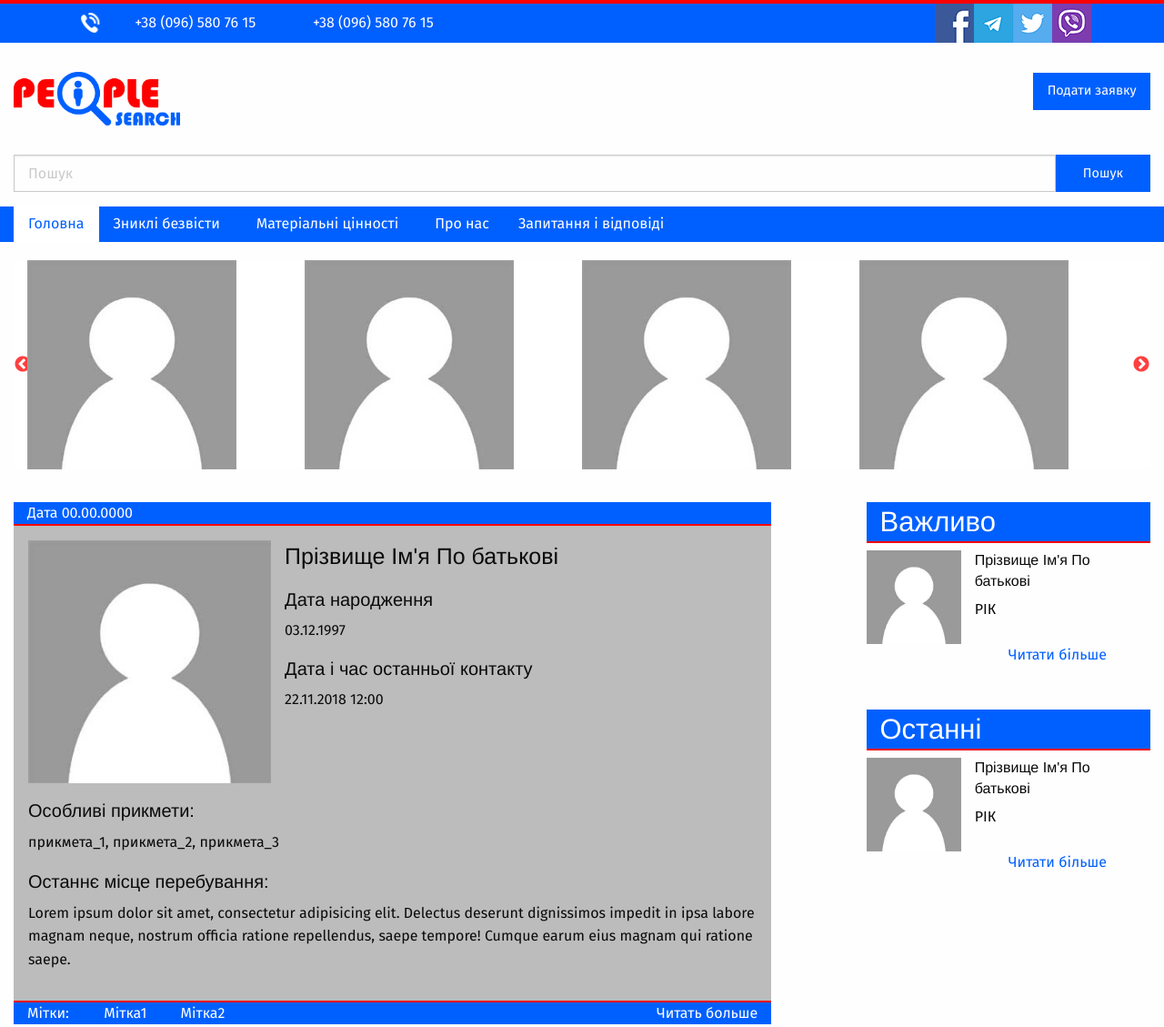
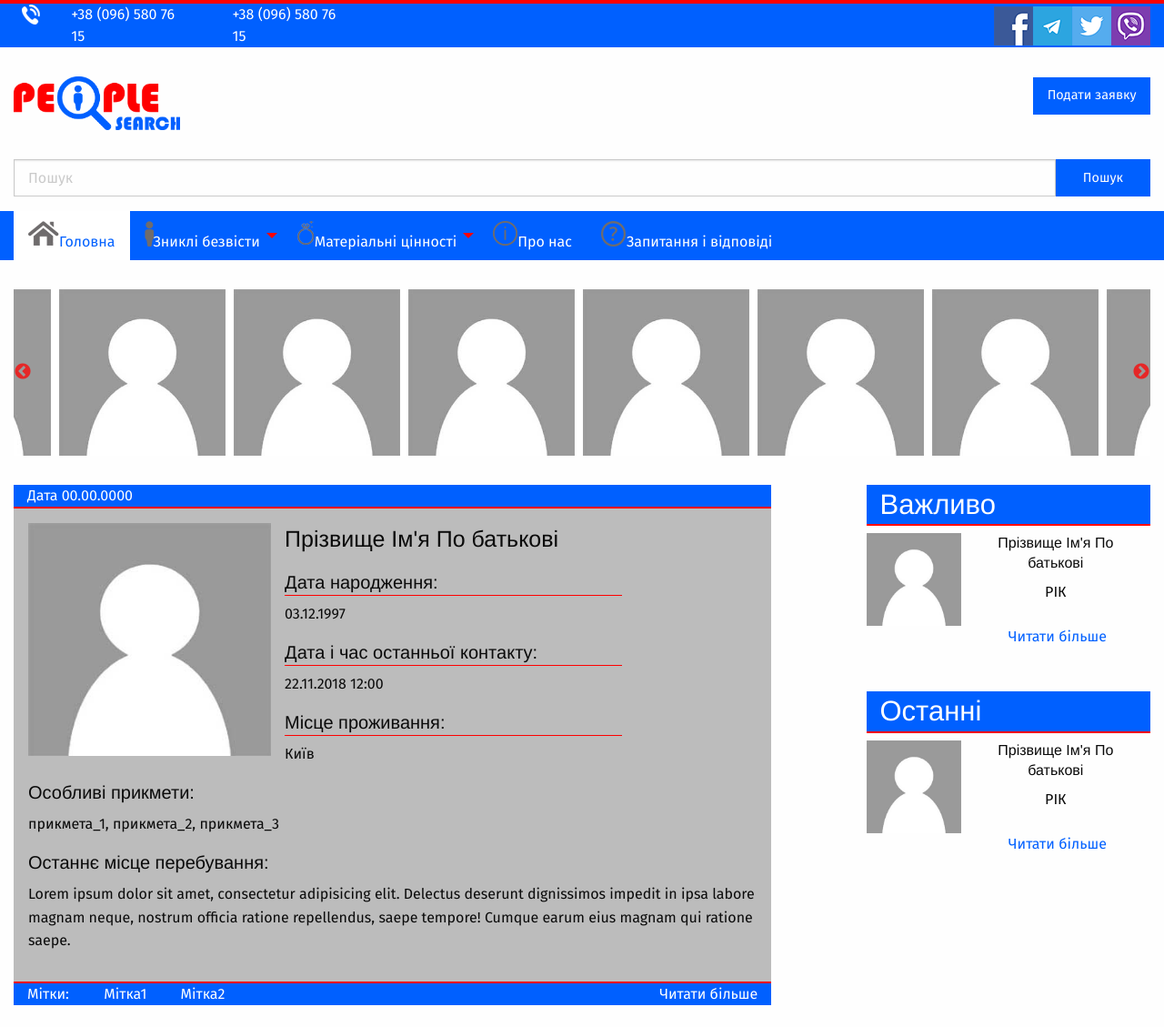
Before and after one commit to alampiler/PeopleSearch, a website: page app/index.html in a window 1280 px wide. Shown: the top 1129 px of the page at 91% size. Drawn offline with Linux system fonts and the light colour scheme.

Commit message:
Add some styles

```diff
--- a/app/index.html
+++ b/app/index.html
@@ -12,7 +12,7 @@
 </head>
 <body>
 <header class="header">
-<div class="header_top_menu row align-spaced align-middle">
+<div class="header_top_menu row align-justify align-middle">
 	<div class="row medium-6 large-4 telephones align-justify">
 		<span class="tel_img columns large-1"></span>
 		<span class="tel column large-5">+38 (096) 580 76 15</span>
@@ -40,8 +40,8 @@
 	</div>
 	<div class="columns large-12 main_menu">
 		<ul class="dropdown menu " data-dropdown-menu>
-			<li class="is-active"><a href="#">Головна</a></li>
-			<li>
+			<li class="is-active home"><a href="#">Головна</a></li>
+			<li class="search_p">
 				<a href="#">Зниклі безвісти</a>
 				<ul class="menu">
 					<li><a href="#">Дорослі</a></li>
@@ -50,23 +50,26 @@
 					<li><a href="#">Зниклі за кордоном</a></li>
 				</ul>
 			</li>
-			<li>
+			<li class="search_m">
 				<a href="#">Матеріальні цінності</a>
 				<ul class="menu">
 					<li><a href="#">Автівки</a></li>
 					<li><a href="#">Коштовності</a></li>
 					<li><a href="#">Мобільні телефони</a></li>
-					<li><a href="#"></a></li>
 				</ul>
 			</li>
-			<li><a href="#">Про нас</a></li>
-			<li><a href="#">Запитання і відповіді</a></li>
+			<li class="about">
+				<a href="#">Про нас</a>
+			</li>
+			<li class="faq">
+				<a href="#">Запитання і відповіді</a>
+			</li>
 		</ul>
 	</div>
 </nav>
 </header>
 <main class="main_content row align-justify">
-	<div class="slider columns large-12 align-center">
+	<div class="slider large-12">
 		<div class="slide_1">
 			<img src="img/profile-default.jpg" alt="">
 		</div>
@@ -85,6 +88,18 @@
 		<div class="slide_6">
 			<img src="img/profile-default.jpg" alt="">
 		</div>
+		<div class="slide_7">
+			<img src="img/profile-default.jpg" alt="">
+		</div>
+		<div class="slide_8">
+			<img src="img/profile-default.jpg" alt="">
+		</div>
+		<div class="slide_9">
+			<img src="img/profile-default.jpg" alt="">
+		</div>
+		<div class="slide_10">
+			<img src="img/profile-default.jpg" alt="">
+		</div>
 	</div>
 	<section class="main_info columns large-8 row">
 		<article class="columns large-12 info_block">
@@ -95,11 +110,13 @@
 				<img src="img/profile-default.jpg" alt="" class="info_img large-4">
 				<div class="info_basic columns large-6">
 					<h4 class="initials" id="initials">Прізвище Ім'я По батькові</h4>
-					<h5 class="birth_day_title">Дата народження</h5>
+					<h5 class="birth_day_title">Дата народження:</h5>
 					<span class="birth_day" id="birth_day">03.12.1997</span>
-					<h5 class="last_see_title">Дата і час останньої контакту</h5>
+					<h5 class="last_see_title">Дата і час останньої контакту:</h5>
 					<span class="last_see_date" id="last_see_date">22.11.2018</span>
 					<span class="last_see_time" id="last_see_time">12:00</span>
+					<h5 class="last_see_city_title">Місце проживання:</h5>
+					<span class="last_see_city" id="last_see_city">Київ</span>
 				</div>
 				<div class="info_text columns large-12">
 					<h5 class="spec_features">Особливі прикмети:</h5>
@@ -114,7 +131,7 @@
 					<a href="#" class="large-2 tag">Мітка1</a>
 					<a href="#" class="large-2 tag">Мітка2</a>
 				</div>
-				<a class="read_more large-4">Читать больше</a>
+				<a class="read_more large-4">Читати більше</a>
 			</footer>
 		</article>
 		<nav aria-label="Pagination">
@@ -136,7 +153,7 @@
 		<section class="important columns">
 			<article class="imp_block row">
 				<img src="img/profile-default.jpg" alt="" class="large-4">
-				<div class="imp_content columns large-8">
+				<div class="imp_content columns large-8 text-center">
 					<h6 class="initials">Прізвище Ім'я По батькові</h6>
 					<span class="year">РІК</span>
 				</div>
@@ -149,7 +166,7 @@
 		<section class="last columns">
 			<article class="last_block row">
 				<img src="img/profile-default.jpg" alt="" class="large-4">
-				<div class="last_content columns large-8">
+				<div class="last_content columns large-8 text-center">
 					<h6 class="initials ">Прізвище Ім'я По батькові</h6>
 					<span class="year">РІК</span>
 				</div>
@@ -162,8 +179,8 @@
 </main>
 <footer class="footer row align-center">
 	<div class="columns large-4">
-				<h5>Знаклі безвісти</h5>
-				<ul class="vertical dropdown menu" data-dropdown-menu>
+				<h5 class="large-6">Зниклі безвісти</h5>
+				<ul class="vertical menu">
 					<li><a href="#">Дорослі</a></li>
 					<li><a href="#">Діти</a></li>
 					<li><a href="#">Зона ООС</a></li>
@@ -171,21 +188,28 @@
 				</ul>
 		</div>
 	<div class="columns large-4">
-			<h5>Матеріальні цінності</h5>
-			<ul class="vertical dropdown menu" data-dropdown-menu>
+			<h5 class="large-6">Матеріальні цінності</h5>
+			<ul class="vertical menu">
 				<li><a href="#">Автівки</a></li>
 				<li><a href="#">Коштовності</a></li>
 				<li><a href="#">Мобільні телефони</a></li>
-				<li><a href="#"></a></li>
 			</ul>
 		</div>
 	<div class="columns large-2">
-		<h5>Соціальні медіа</h5>
+		<h5 class="large-10">Соціальні медіа</h5>
 		<div class="social_icons row">
-			<span class="social_fb social"></span>
-			<span class="social_tl social"></span>
-			<span class="social_tw social"></span>
-			<span class="social_vb social"></span>
+			<span class="social_fb social">
+				<a href="#"></a>
+			</span>
+			<span class="social_tl social">
+					<a href="#"></a>
+			</span>
+			<span class="social_tw social">
+					<a href="#"></a>
+			</span>
+			<span class="social_vb social">
+					<a href="#"></a>
+			</span>
 		</div>
 	</div>
 </footer>
--- a/app/js/main.js
+++ b/app/js/main.js
@@ -1,10 +1,10 @@
 $(document).ready(function () {
   $('.slider').slick({
-    slidesToShow: 4,
+    slidesToShow: 6,
     dots: false,
-    slidesToScroll: 4,
+    slidesToScroll: 6,
     autoplay: true,
     autoplaySpeed: 2000,
-
+    centerMode: true
   });
 });
--- a/app/scss/main.scss
+++ b/app/scss/main.scss
@@ -9,9 +9,7 @@
 body{
   font-family: 'FiraSans', sans-serif !important;
 
-  img{
-    max-width: 100%;
-  }
+  img{max-width: 100%}
 }
 
 .header {
@@ -21,7 +19,19 @@ body{
     background: $mainBlue;
     color: #fff;
 
+    &.row{
+      padding-right: 0.9375rem;
+      padding-left: 0.9375rem;
+    }
+
     .telephones {
+
+      &.row{
+        padding-right: 0.9375rem;
+        padding-left: 0.9375rem;
+      }
+
+
       .tel_img {
         background: url("../img/sprite.png") no-repeat -176px -10px;
         display: block;
@@ -31,6 +41,12 @@ body{
     }
 
     .social_icons {
+
+      &.row{
+        padding-right: 0.9375rem;
+        padding-left: 0.9375rem;
+      }
+
       .social {
         background: url(../img/sprite.png) no-repeat center;
         width: 43px;
@@ -41,33 +57,25 @@ body{
         &.social_fb {
           background-position: 0 0;
 
-          &:hover {
-            background-position: 0 -43px
-          }
+          &:hover {background-position: 0 -43px}
         }
 
         &.social_tl {
           background-position: -43px 0;
 
-          &:hover {
-            background-position: -43px -43px
-          }
+          &:hover {background-position: -43px -43px}
         }
 
         &.social_tw {
           background-position: -86px 0;
 
-          &:hover {
-            background-position: -86px -43px
-          }
+          &:hover {background-position: -86px -43px}
         }
 
         &.social_vb {
           background-position: -129px 0;
 
-          &:hover {
-            background-position: -129px -43px
-          }
+          &:hover {background-position: -129px -43px}
         }
       }
     }
@@ -76,17 +84,9 @@ body{
   .header_middle {
     padding: 2rem 0;
 
-    .logo {
-
-    }
-
     .request {
       display: flex;
       justify-content: flex-end;
-
-      .request_btn {
-
-      }
     }
   }
 
@@ -97,19 +97,19 @@ body{
         padding-left: 0.9375rem;
       }
 
-      input[type='search'] {
-        height: 2.5375rem;
-      }
+      input[type='search'] {height: 2.5375rem}
     }
 
     .main_menu {
       background: $mainBlue;
 
-      .dropdown {
+      .dropdown.menu > li.is-dropdown-submenu-parent > a::after{border-color: $mainRed transparent transparent}
+
+      .dropdown.menu {
+        z-index: 20;
+
         li {
-          a {
-            color: #fff
-          }
+          a {color: #fff}
 
           &.is-active {
             a {
@@ -121,16 +121,68 @@ body{
           &:hover {
             background: #fff;
 
-            a {
-              color: $mainBlue;
-            }
+            a {color: $mainBlue}
           }
 
           .submenu {
+            .is-submenu-item {
+              a:hover{
+                background: $mainBlue;
+                color: #fff;
+              }
+            }
+          }
+        }
 
-            .is-submenu-item {
-              background: $mainBlue;
-            }
+        .home,
+        .search_p,
+        .search_m,
+        .about,
+        .faq{
+          a::before{
+            background: url(../img/sprite.png) no-repeat;
+            content: '';
+            display: inline-block;
+          }
+        }
+
+        .home{
+          a::before{
+            background-position: -286px -59px;
+            width: 34px;
+            height: 28px;
+          }
+        }
+
+        .search_p{
+          a::before{
+            background-position: -242px -58px;
+            width: 10px;
+            height: 28px;
+          }
+        }
+
+        .search_m{
+          a::before{
+            background-position: -260px -60px;
+            width: 20px;
+            height: 28px;
+          }
+        }
+
+        .about{
+          a::before{
+            background-position: -181px -58px;
+            width: 27px;
+            height: 28px;
+          }
+        }
+
+        .faq{
+          a::before{
+            background-position: -211px -58px;
+            width: 28px;
+            height: 28px;
           }
         }
       }
@@ -142,28 +194,31 @@ body{
     padding-right: 0.9375rem;
     padding-left: 0.9375rem;
 
-
   .slider{
     background: #fff;
-    height: 18vw;
+    height: 14.3vw;
+    margin: 2rem auto;
 
-    .slick-next{
-      right: 0;
+    .slick-next{right: 0}
+
+    .slick-prev{left: 0}
+
+    .slick-next,
+    .slick-prev{z-index: 40}
+
+    .slick-next:before,
+    .slick-prev:before{color: $mainRed}
+
+    .slick-list{
+      z-index: 1;
+
+      .slick-track{
+        .slick-slide{
+          img{height: 14.3vw}
+        }
+      }
     }
 
-    .slick-prev{
-      left: 0;
-    }
-
-    .slick-next:before,
-    .slick-prev:before{
-      color: $mainRed;
-      z-index: 40;
-    }
-
-    img{
-      height: 18vw;
-    }
   }
 
   .main_info{
@@ -180,9 +235,15 @@ body{
         padding: 1rem;
         background: $mainGreyLight;
 
+        .info_img{height: 20vw}
+
         .info_basic{
           .birth_day_title,
-          .last_see_title{margin-top: 1rem}
+          .last_see_title,
+          .last_see_city_title{
+            margin-top: 1rem;
+            border-bottom: 1px solid $mainRed;
+          }
         }
 
         .info_text{
@@ -206,9 +267,7 @@ body{
             padding-left: 0.9375rem;
           }
 
-          .tag{
-            color: #fff;
-          }
+          .tag{color: #fff}
         }
 
         .read_more{
@@ -226,9 +285,7 @@ body{
       }
     }
 
-    .pagination{
-      margin-top: 1rem;
-    }
+    .pagination{margin-top: 1rem}
   }
 
   .r_menu{
@@ -239,9 +296,7 @@ body{
       border-bottom: 2px solid $mainRed;
     }
 
-    .last_title{
-      margin-top: 3rem;
-    }
+    .last_title{margin-top: 3rem}
 
     .important .imp_block,
     .last .last_block{
@@ -259,11 +314,22 @@ body{
   border-bottom: 4px solid $mainRed;
   padding: 1rem 0;
 
+  h5{
+    border-bottom: 1px solid $mainRed;
+    margin-bottom: 1rem;
+  }
+
   a {
     color: #fff;
+    padding: 0.7rem 0;
   }
 
   .social_icons {
+    &.row{
+      padding-right: 0.9375rem;
+      padding-left: 0.9375rem;
+    }
+
     .social {
       background: url(../img/sprite.png) no-repeat center;
       width: 43px;
@@ -274,35 +340,26 @@ body{
       &.social_fb {
         background-position: 0 0;
 
-        &:hover {
-          background-position: 0 -43px
-        }
+        &:hover {background-position: 0 -43px}
       }
 
       &.social_tl {
         background-position: -43px 0;
 
-        &:hover {
-          background-position: -43px -43px
-        }
+        &:hover {background-position: -43px -43px}
       }
 
       &.social_tw {
         background-position: -86px 0;
 
-        &:hover {
-          background-position: -86px -43px
-        }
+        &:hover {background-position: -86px -43px}
       }
 
       &.social_vb {
         background-position: -129px 0;
 
-        &:hover {
-          background-position: -129px -43px
-        }
+        &:hover {background-position: -129px -43px}
       }
     }
   }
-
 }
```
Also changed, not shown: app/css/main.css, app/css/main.min.css.
